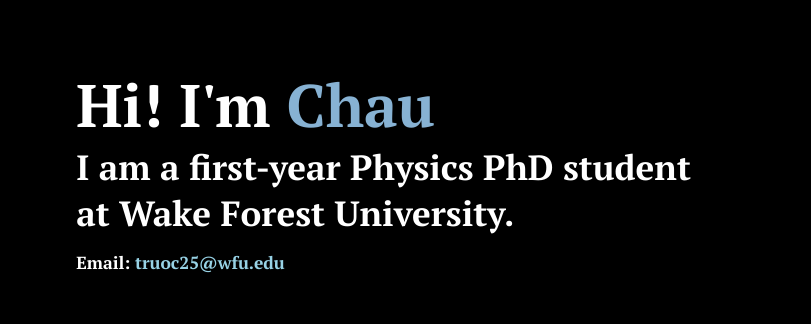
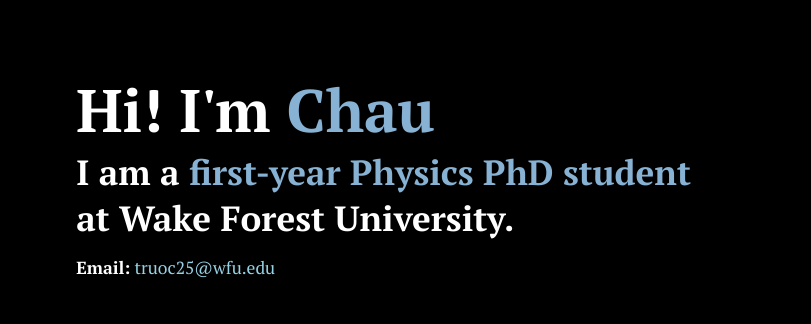
Before and after one commit to chautruo15/chautruo15.github.io, a plain HTML site: page index.html in a window 1280 px wide. Shown: the part 250-574 px from the top of the page, 469-1280 px from the left. Drawn offline with Linux system fonts and the light colour scheme.

Commit message:
fixed another error

```diff
--- a/index.html
+++ b/index.html
@@ -53,7 +53,7 @@
         </div>
         <div class="home-content">
             <h1>Hi! I'm <span>Chau</span></h1>
-            <h3 class="typing-text">I am a first-year Physics PhD student at Wake Forest University.
+            <h3 class="typing-text">I am a <span>first-year Physics PhD student</span> at Wake Forest University.</h3>
             <!-- <p>
                 About me text
             </p> -->
```
